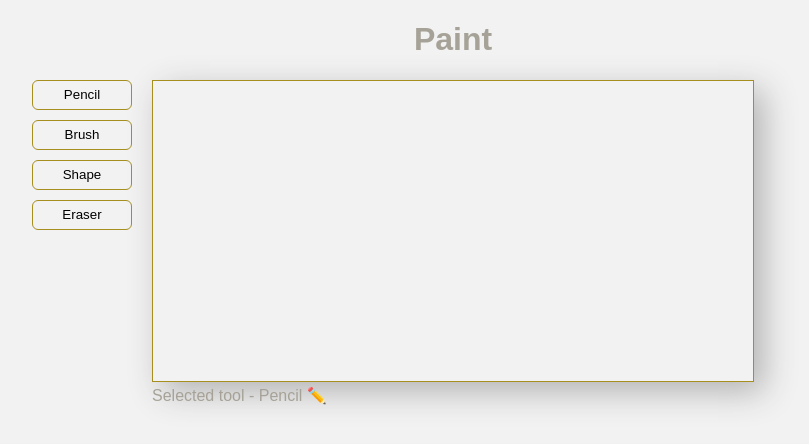
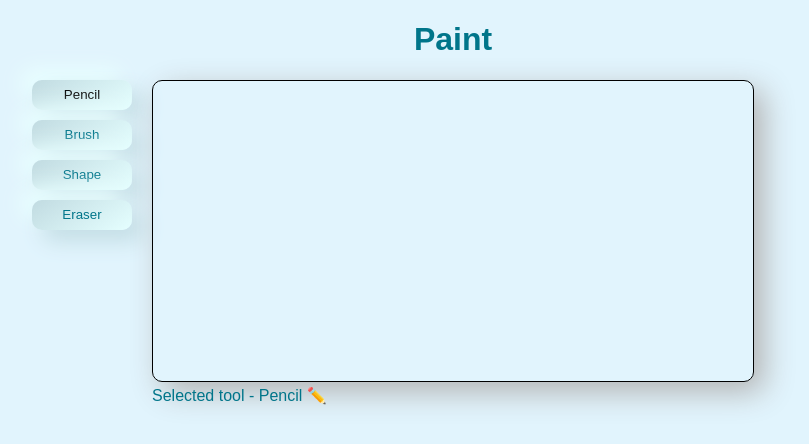
Before and after one commit to karolwalasik/design_patterns, a website built with Parcel: page src/index.html in a window 1280 px wide. Both pictures are taken after a click on the button "Pencil". Shown: the whole page, without its empty margins (187-996 px from the left). Built offline with nearby package versions, Linux system fonts and the light colour scheme; a web font is replaced by a local one.

Commit message:
fix styling, add active class

```diff
--- a/src/index.html
+++ b/src/index.html
@@ -25,5 +25,6 @@
                 <div class="js-context"></div>
             </div>
         </div>
+        <span id="circle" class="circle"></span>
     </body>
 </html>
--- a/src/js/ToolsUI.ts
+++ b/src/js/ToolsUI.ts
@@ -10,13 +10,13 @@ export class ToolsUI {
         this.subscribers = []
     }
 
-    createRoot() {
+    private createRoot() {
         const root = document.createElement('div')
         root.classList.add('flex', 'flex-column', 'tools-container')
         return root
     }
 
-    createButtons(root) {
+    private createButtons(root) {
         //subject - pojedyncze narzedzie na ktorego zmiane nasluchuje
         root.appendChild(this.createButton('Pencil', 'pencil'))
         root.appendChild(this.createButton('Brush', 'brush'))
@@ -24,11 +24,11 @@ export class ToolsUI {
         root.appendChild(this.createButton('Eraser', 'eraser'))
     }
 
-    attachToContainer(container, root) {
+    private attachToContainer(container, root) {
         document.querySelector(container).appendChild(root)
     }
 
-    createButton(name, selector) {
+    private createButton(name, selector) {
         const btn = document.createElement('button')
         btn.setAttribute('data-tool', selector)
         btn.textContent = name
@@ -38,7 +38,18 @@ export class ToolsUI {
         return btn
     }
 
-    subscribe(subscriber) {
+    public subscribe(subscriber) {
         this.subscribers.push(subscriber)
     }
+
+    public setActive(selectedTool) {
+        const btns = document.querySelectorAll('button')
+        const tools = [...btns].filter((btn) => !!btn.getAttribute('data-tool'))
+        tools.forEach((toolBtn) => toolBtn.classList.remove('active'))
+        tools.forEach((toolBtn) => {
+            if (toolBtn.getAttribute('data-tool') === selectedTool) {
+                toolBtn.classList.add('active')
+            }
+        })
+    }
 }
--- a/src/js/main.ts
+++ b/src/js/main.ts
@@ -19,3 +19,7 @@ tools.subscribe((selectedTool) => {
 tools.subscribe((selectedTool) => {
     context.updateContext(selectedTool)
 })
+
+tools.subscribe((selectedTool) => {
+    tools.setActive(selectedTool)
+})
--- a/src/scss/main.scss
+++ b/src/scss/main.scss
@@ -1,15 +1,17 @@
-$textColor: #A6A297;
-$bgColor: #F2F2F2;
-$mainColor: #A68F1F;
-$secondaryColor: #F2E635;
+$textColor: #00758a;
+$bgColor: #e1f4fd;
+$mainColor: #000000;
+$secondaryColor: #d6f3fa;
 body{
   background-color: $bgColor;
   color: $textColor;
   font-family: 'Padauk', sans-serif;
+  margin:0;
 }
 
 canvas{
   border: 1px solid $mainColor;
+  border-radius: 10px;
   -webkit-box-shadow: 10px 10px 31px 0px rgba(179,179,179,1);
   -moz-box-shadow: 10px 10px 31px 0px rgba(179,179,179,1);
   box-shadow: 10px 10px 31px 0px rgba(179,179,179,1);
@@ -18,22 +20,28 @@ canvas{
 
 
 .tools-container > button{
-  background-color: $bgColor;
-  border:1px solid $mainColor;
-  border-radius: 6px;
+  border:unset;
+  border-radius: 10px;
+  background: linear-gradient(145deg, #c1dbe1, #e5ffff);
+  box-shadow:  11px 11px 22px #c3dde4,
+  -11px -11px 22px #e9ffff;
   height: 30px;
   min-width: 100px;
+  color: $textColor;
   &:hover{
-    box-shadow: 0px 0px 5px 0px $secondaryColor;
+    color:black
   }
   &:not(:last-of-type){
   margin-bottom: 10px;
+  }
+  &.active{
+    color: #000000;
   }
 }
 
 .canvas-wrapper{
   margin-right: 120px;
-  margin-left:20px
+  margin-left:20px;
 }
 
 .flex{
@@ -51,7 +59,3 @@ canvas{
 .text-center{
   text-align: center;
 }
-
-.active{
-  background-color: yellow;
-}
```
Also changed, not shown: dist/index.html, 4 other files.
